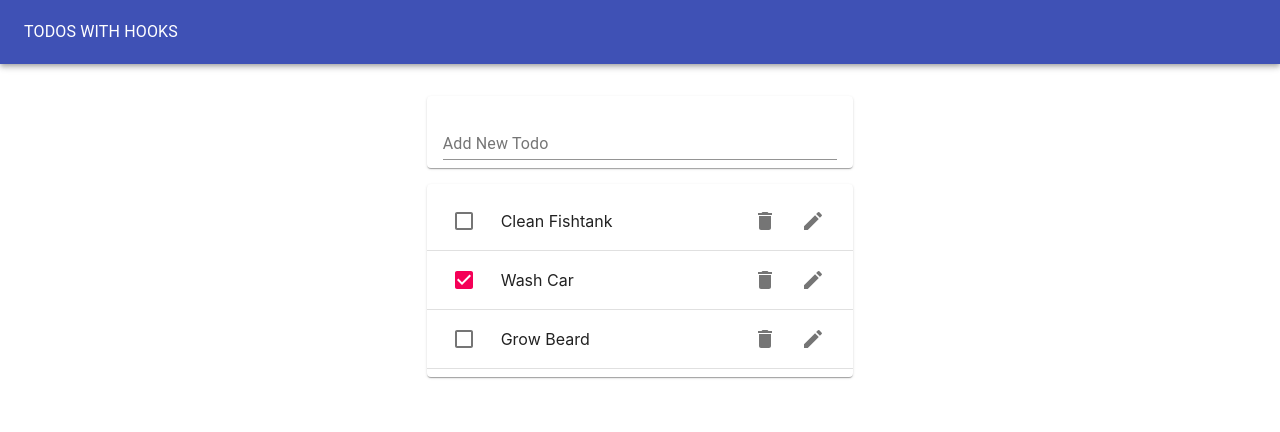
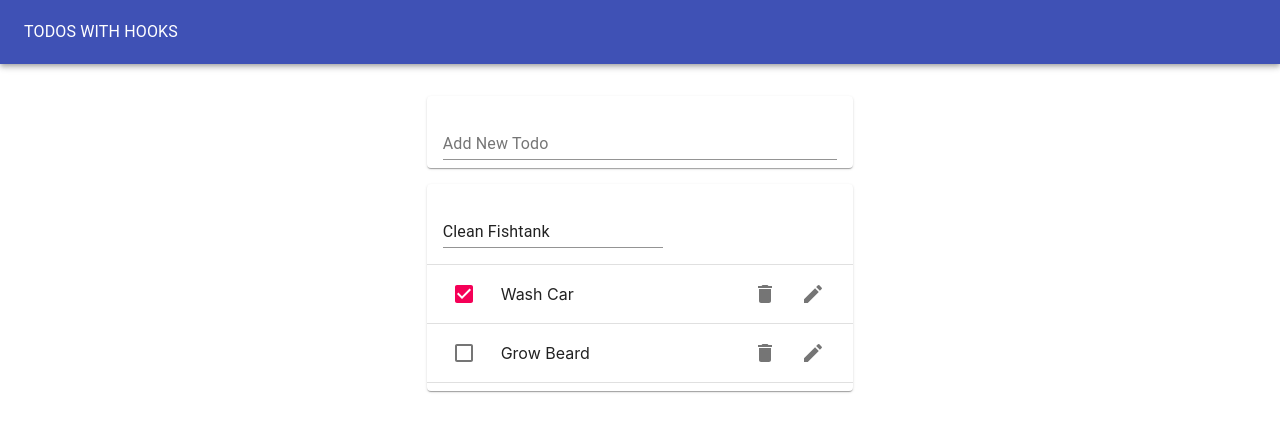
Before and after one commit to Bojan1204/todo-list, a React (Create React App) app: page / in a window 1280 px wide. Both pictures are taken after a click on the button 813 px from the left and 221 px from the top of the page. Shown: the top 432 px of the page. Built offline with nearby package versions, Linux system fonts and the light colour scheme.

Commit message:
add edit in todo list

```diff
--- /dev/null
+++ b/src/EditTodoForm.jsx
@@ -0,0 +1,19 @@
+import React from 'react';
+import TextFiled from "@material-ui/core/TextField";
+import useInputState from './hooks/useInputState';
+
+const EditTodoForm=({editTodo, id, task, toggleEditForm})=>{
+    const [value, handleChange, reset] = useInputState(task);
+    return(
+        <form onSubmit={(e)=>{
+            e.preventDefault();
+            editTodo(id , value);
+            reset();
+            toggleEditForm();
+        }}>
+        <TextFiled margin="normal" value={value} onChange={handleChange} fullWidth/>
+        </form>
+    )
+}
+
+export default EditTodoForm;
--- a/src/Todo.jsx
+++ b/src/Todo.jsx
@@ -1,4 +1,6 @@
 import React from "react";
+import useToggleState from "./hooks/useToggleState";
+import EditTodoForm from './EditTodoForm';
 import ListItem from "@material-ui/core/ListItem";
 import ListItemText from "@material-ui/core/ListItem";
 import Checkbox from "@material-ui/core/Checkbox";
@@ -8,20 +10,27 @@ import EditIcon from "@material-ui/icons/Edit";
 import ListItemSecondaryAction from "@material-ui/core/ListItemSecondaryAction";
 
 
-const Todo=( {task, completed, removeTodo, id} )=>{
+const Todo=( {task, completed, removeTodo, id, toggleTodo, editTodo} )=>{
     console.log(id)
+   const [isEditing, toggle] = useToggleState(false);
     return(
         <ListItem>
-            <Checkbox tabIndex={-1} checked={completed}/>
+            {isEditing? (
+                <EditTodoForm editTodo={editTodo} id={id} task={task} toggleEditForm={toggle}/>
+             ) :(
+                 <>
+            <Checkbox tabIndex={-1} checked={completed} onClick={()=>toggleTodo(id)}/>
             <ListItemText style={{textDecoration: completed? "line-trough": "none"}}>{task}</ListItemText>
             <ListItemSecondaryAction>
                 <IconButton aria-label="Delete" onClick={()=> removeTodo(id)}>
                     <DeleteIcon/>
                 </IconButton>
-                <IconButton aria-label="Edit">
+                <IconButton aria-label="Edit" onClick={toggle}>
                     <EditIcon/>
                 </IconButton>
             </ListItemSecondaryAction>
+            </>
+        )}
         </ListItem>
     )
 }
--- a/src/TodoApp.jsx
+++ b/src/TodoApp.jsx
@@ -24,16 +24,23 @@ const TodoApp = (props) => {
 
   const removeTodo=(todoId)=>{
 
-    const updatedTodos= todos.filter(todo=> todo.id !== todoId);
+    const updatedTodos= todos.filter(todo=> todo.id  !== todoId );
     setTodos(updatedTodos);
   };
 
   const toggleTodo=(todoId)=>{
     const updatedTodos= todos.map(todo=>
-      todo.id === todoId? {...todo, completed: !todo.completed}:todo
+      todo.id === todoId ? {...todo, completed: !todo.completed} : todo
       );
       setTodos(updatedTodos);
   };
+
+  const editTodo = (todoId, newTask)=>{
+    const updatedTodos = todos.map(todo=>
+      todo.id === todoId ? {...todo, task: newTask} : todo
+      );
+      setTodos(updatedTodos);
+  }
 
   return (
     <Paper
@@ -53,7 +60,7 @@ const TodoApp = (props) => {
       <Grid container justifyContent="center" style={{marginTop: "1rem"}}>
         <Grid item xs={11} md={8} lg={4}>
         <TodoForm addTodo={addTodo} />
-        <TodoList todos={todos} removeTodo={removeTodo} />
+        <TodoList todos={todos} removeTodo={removeTodo} toggleTodo={toggleTodo} editTodo={editTodo}/>
         </Grid>
       </Grid>
     </Paper>
--- a/src/TodoList.jsx
+++ b/src/TodoList.jsx
@@ -16,7 +16,8 @@ const TodoList = (props) => {
             key={todo.id}
             completed={todo.completed}
             removeTodo={props.removeTodo}
-
+            toggleTodo={props.toggleTodo}
+            editTodo={props.editTodo}
              />
 
             <Divider />
--- /dev/null
+++ b/src/hooks/useToggleState.js
@@ -0,0 +1,12 @@
+import {useState} from 'react';
+
+const useToggle=(initialVal = false)=>{
+    const [state, setState] = useState(initialVal)
+    const toggle=()=>{
+        setState(!state);
+    }
+
+    return[state,toggle];
+}
+
+export default useToggle;
```
